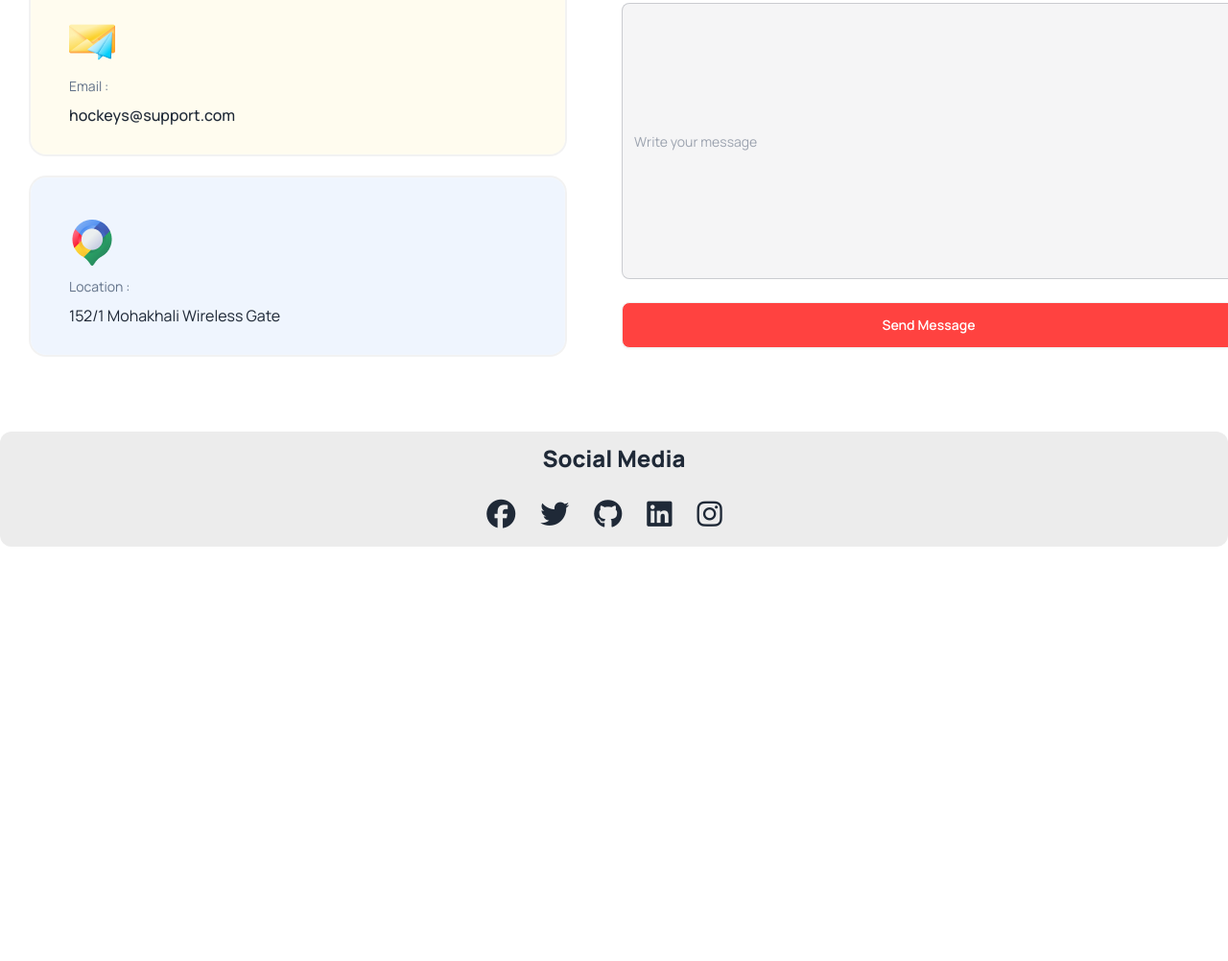
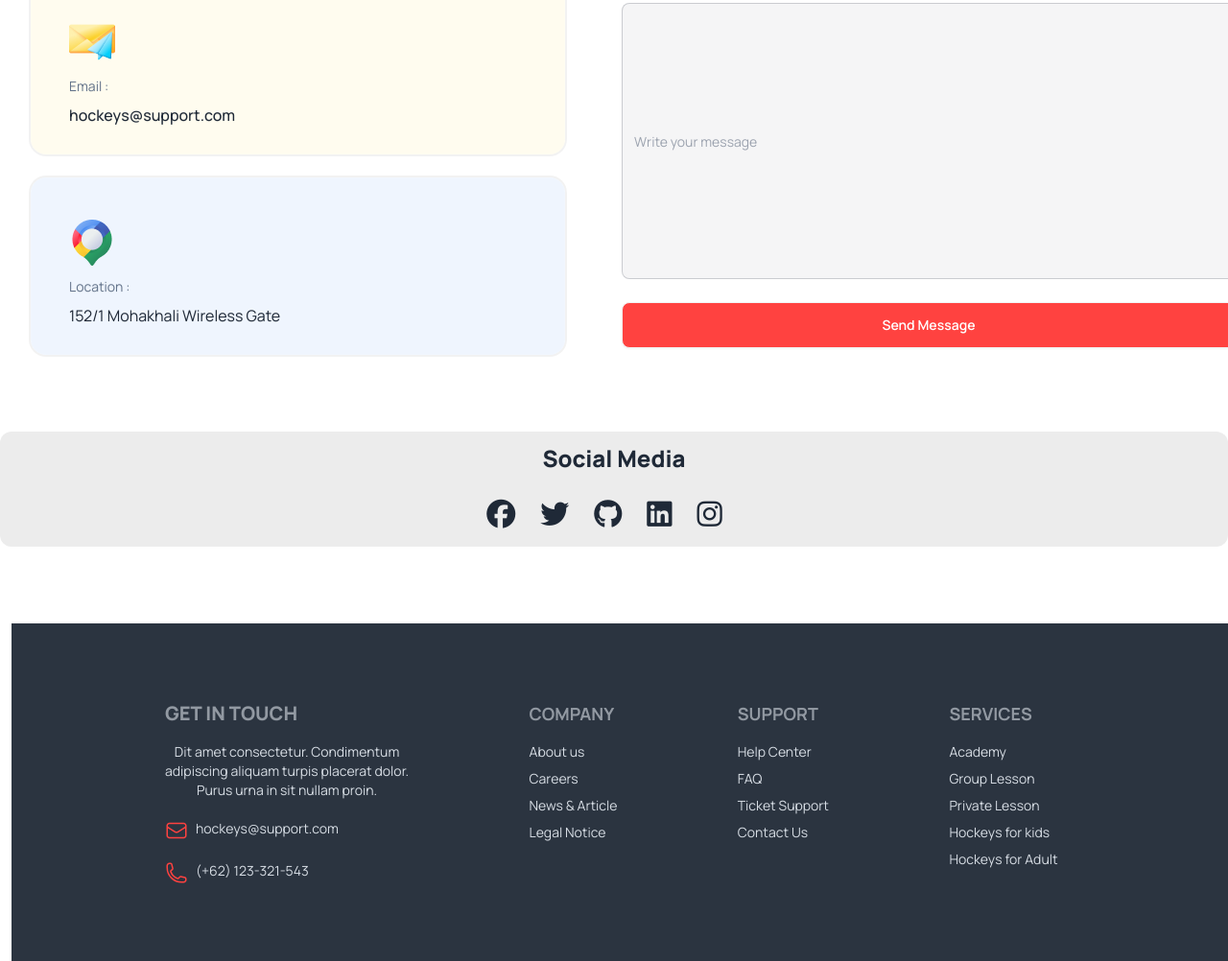
Before and after one commit to Tanzizul-Islam/Hockeys, a plain HTML site: page index.html in a window 1280 px wide. Shown: the part 4219-5221 px from the top of the page at 96% size. Before the commit the page ends 4869 px from the top, so only its background shows below. Drawn offline with nearby package versions, Linux system fonts and the light colour scheme.

Commit message:
allmost done my work

```diff
--- a/index.html
+++ b/index.html
@@ -526,8 +526,8 @@
       </div>
     </section>
     <!-- Social Media section -->
-    <section class="container mt-20 mb-20 mx-auto">
-      <div class="text-center" style="width: 100%; height: 120px;border-radius: 12px; background: rgba(19, 19, 24, 0.08); ">
+    <section class="container  mx-auto">
+      <div class="text-center lg:mt-20 mt-10 lg:mb-20 lg:ml-0 ml-3" style="width: 100%; height: 120px; border-radius: 12px; background: rgba(19, 19, 24, 0.08); ">
         <h2 class="text-2xl font-extrabold mb-6 pt-3">Social Media</h2>
         <span class="justify-center text-3xl">
           <i class="fa-brands mr-5 fa-facebook"></i>
@@ -539,6 +539,45 @@
       </div>
     </section>
   </main>
+      <footer class="footer ml-3 p-20 bg-neutral text-neutral-content">
+        <nav class="lg:ml-20 lg:text-center">
+          <header class="footer-title font-extrabold text-xl">Get In Touch</header>
+          <p>Dit amet consectetur. Condimentum <br> adipiscing aliquam turpis
+             placerat dolor. <br> Purus urna in sit nullam proin. </p>
+          <h5 class="flex mt-3">
+            <span class="mr-2"><svg xmlns="http://www.w3.org/2000/svg" width="24" height="24" viewBox="0 0 24 24" fill="none">
+            <path d="M21.75 6.75V17.25C21.75 17.8467 21.5129 18.419 21.091 18.841C20.669 19.2629 20.0967 19.5 19.5 19.5H4.5C3.90326 19.5 3.33097 19.2629 2.90901 18.841C2.48705 18.419 2.25 17.8467 2.25 17.25V6.75M21.75 6.75C21.75 6.15326 21.5129 5.58097 21.091 5.15901C20.669 4.73705 20.0967 4.5 19.5 4.5H4.5C3.90326 4.5 3.33097 4.73705 2.90901 5.15901C2.48705 5.58097 2.25 6.15326 2.25 6.75M21.75 6.75V6.993C21.75 7.37715 21.6517 7.75491 21.4644 8.0903C21.2771 8.42569 21.0071 8.70754 20.68 8.909L13.18 13.524C12.8252 13.7425 12.4167 13.8582 12 13.8582C11.5833 13.8582 11.1748 13.7425 10.82 13.524L3.32 8.91C2.99292 8.70854 2.72287 8.42669 2.53557 8.0913C2.34827 7.75591 2.24996 7.37815 2.25 6.994V6.75" stroke="#FF4240" stroke-width="1.5" stroke-linecap="round" stroke-linejoin="round"/>
+          </svg></span>hockeys@support.com</h5>
+          <h5 class="flex mt-3">
+            <span class="mr-2"><svg xmlns="http://www.w3.org/2000/svg" width="24" height="24" viewBox="0 0 24 24" fill="none">
+              <path d="M2.25 6.75C2.25 15.034 8.966 21.75 17.25 21.75H19.5C20.0967 21.75 20.669 21.5129 21.091 21.091C21.5129 20.669 21.75 20.0967 21.75 19.5V18.128C21.75 17.612 21.399 17.162 20.898 17.037L16.475 15.931C16.035 15.821 15.573 15.986 15.302 16.348L14.332 17.641C14.05 18.017 13.563 18.183 13.122 18.021C11.4849 17.4191 9.99815 16.4686 8.76478 15.2352C7.53141 14.0018 6.58087 12.5151 5.979 10.878C5.817 10.437 5.983 9.95 6.359 9.668L7.652 8.698C8.015 8.427 8.179 7.964 8.069 7.525L6.963 3.102C6.90214 2.85869 6.76172 2.6427 6.56405 2.48834C6.36638 2.33397 6.1228 2.25008 5.872 2.25H4.5C3.90326 2.25 3.33097 2.48705 2.90901 2.90901C2.48705 3.33097 2.25 3.90326 2.25 4.5V6.75Z" stroke="#FF4240" stroke-width="1.5" stroke-linecap="round" stroke-linejoin="round"/>
+            </svg></span>(+62) 123-321-543
+          </h5>
+        </nav>
+        <nav class="">
+          <header class="footer-title font-bold text-lg">Company</header>
+          <a class="link link-hover hover:text-orange-600">About us</a>
+          <a class="link link-hover hover:text-orange-600">Careers</a>
+          <a class="link link-hover hover:text-orange-600">News & Article</a>
+          <a class="link link-hover hover:text-orange-600">Legal Notice</a>
+        </nav>
+        <nav>
+          <header class="footer-title font-bold text-lg">Support</header>
+          <a class="link link-hover hover:text-orange-600">Help Center</a>
+          <a class="link link-hover hover:text-orange-600">FAQ</a>
+          <a class="link link-hover hover:text-orange-600">Ticket Support</a>
+          <a class="link link-hover hover:text-orange-600">Contact Us</a>
+        </nav>
+        <nav>
+          <header class="footer-title font-bold text-lg">Services</header>
+          <a class="link link-hover hover:text-orange-600">Academy</a>
+          <a class="link link-hover hover:text-orange-600">Group Lesson</a>
+          <a class="link link-hover hover:text-orange-600">Private Lesson</a>
+          <a class="link link-hover hover:text-orange-600">Hockeys for kids</a>
+          <a class="link link-hover hover:text-orange-600">Hockeys for Adult</a>
+        </nav>
+      </footer>
+    </div>
 
 </body>
 
```
